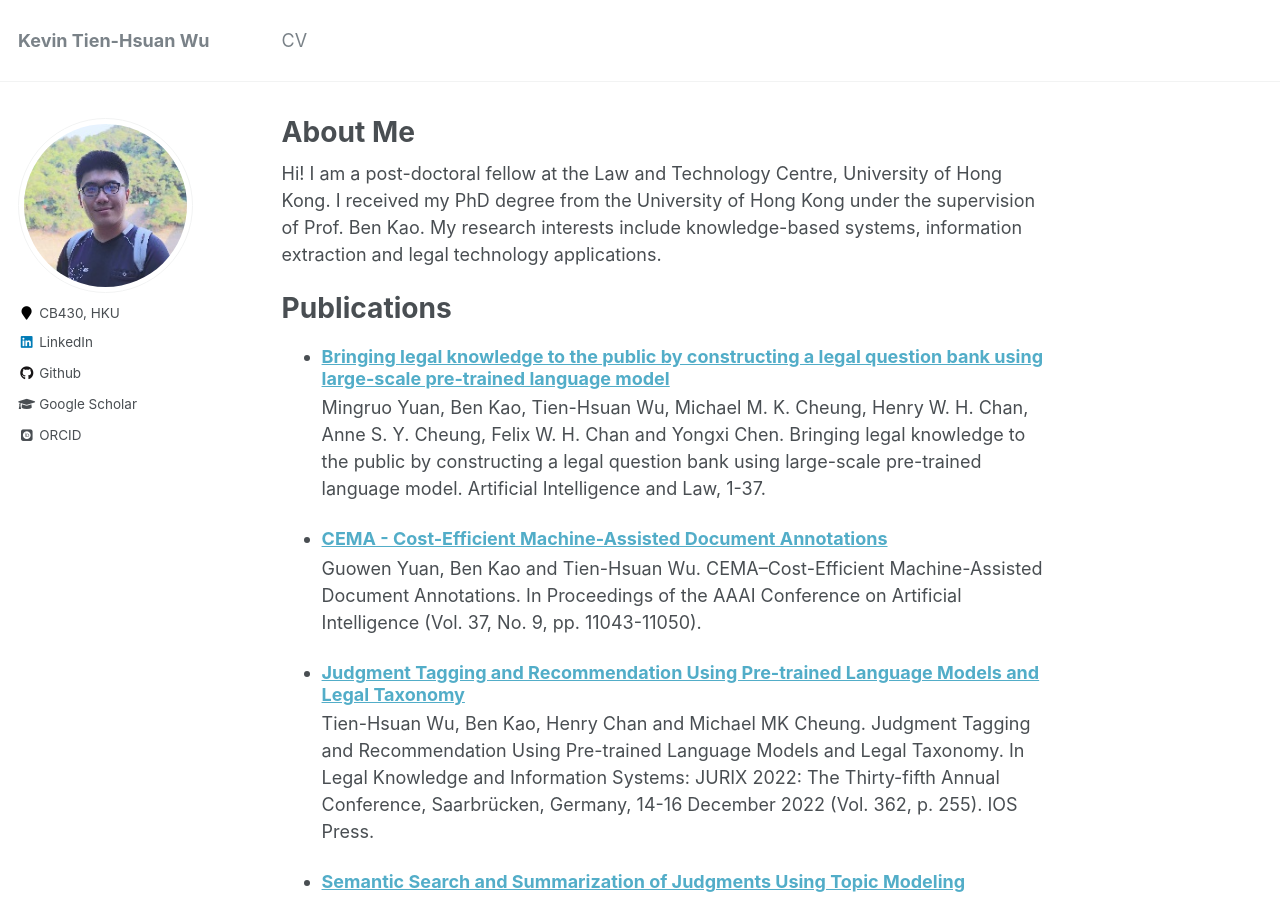
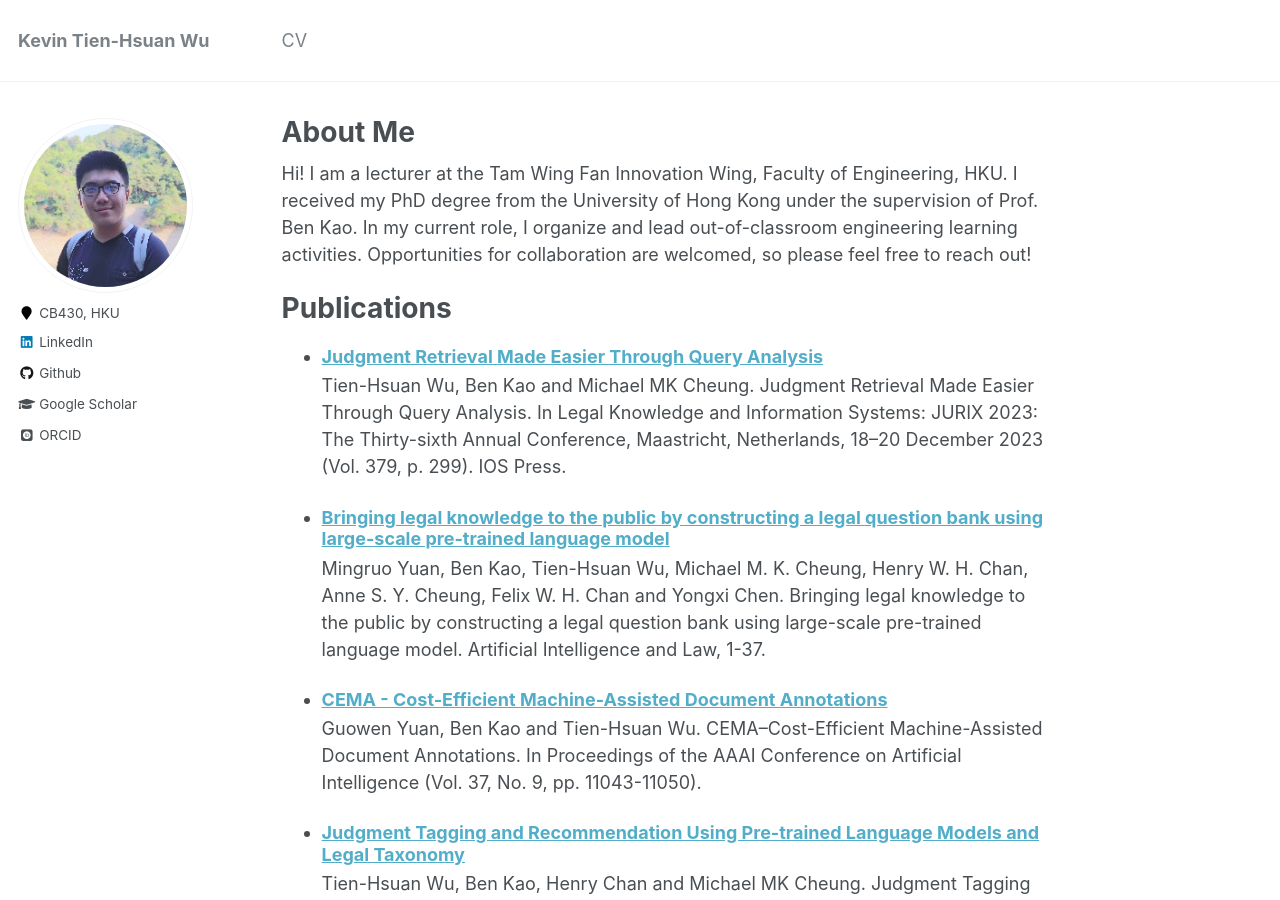
Before and after one commit to kevinthwu/kevinthwu.github.io, a Jekyll site: the page built from _pages/about.md, in a window 1280 px wide and 900 px high. Built offline with Jekyll 4.4.1, drawn with Linux system fonts in a browser that asks for light colours; some web fonts are replaced.

Commit message:
updated pub, job

```diff
--- a/_config.yml
+++ b/_config.yml
@@ -10,7 +10,7 @@ locale                   : "en-US"
 title                    : "Kevin Tien-Hsuan Wu"
 title_separator          : "-"
 name                     : &name "Kevin Wu"
-description              : &description "Post-doctoral Fellow, Dept. of Compute Science, HKU"
+description              : &description "Lecturer, Tam Wing Fan Innovation Wing, HKU"
 url                      : https://kevinthwu.github.io # the base hostname & protocol for your site e.g. "https://mmistakes.github.io"
 baseurl                  : "" # the subpath of your site, e.g. "/blog"
 repository               : "kevinthwu/kevinthwu.github.io"
--- a/_pages/about.md
+++ b/_pages/about.md
@@ -10,7 +10,10 @@ redirect_from:
 
 {% include base_path %}
 
-Hi! I am a post-doctoral fellow at the Law and Technology Centre, University of Hong Kong. I received my PhD degree from the University of Hong Kong under the supervision of Prof. Ben Kao. My research interests include knowledge-based systems, information extraction and legal technology applications.
+Hi! I am a lecturer at the Tam Wing Fan Innovation Wing, Faculty of Engineering, HKU. I received my PhD degree from the University of Hong Kong under the supervision of Prof. Ben Kao.
+<!-- My research interests include knowledge-based systems, information extraction and legal technology applications. -->
+ In my current role, I organize and lead out-of-classroom engineering learning activities. Opportunities for collaboration are welcomed, so please feel free to reach out!
+
 
 Publications
 ======
--- /dev/null
+++ b/_publications/2023-12-log.md
@@ -0,0 +1,11 @@
+---
+title: "Judgment Retrieval Made Easier Through Query Analysis"
+collection: publications
+permalink: /publication/tagging
+excerpt: ""
+date: 2023-12-20
+venue: "JURIX"
+paperurl: 'https://ebooks.iospress.nl/doi/10.3233/FAIA230978'
+citation: "Tien-Hsuan Wu, Ben Kao and Michael MK Cheung. Judgment Retrieval Made Easier Through Query Analysis. In Legal Knowledge and Information Systems: JURIX 2023: The Thirty-sixth Annual Conference, Maastricht, Netherlands, 18–20 December 2023 (Vol. 379, p. 299). IOS Press."
+---
+The Hong Kong Legal Information Institute (HKLII) provides a repository of legal documents in Hong Kong and such as ordinances and historical court judgments. HKLII provides a search facility through which users retrieve relevant documents. We perform statistical analysis on HKLII access log over a 5-year period categorizing user search queries and discovering interesting user access patterns. Based on this study, we propose enhancing user experience through identifying the search intent of the user. We classify a user query into one of several types and customize the search behavior based on the query type to enhance user experience. Our study provides an example of leveraging log analysis in legal information system design.
```
Also changed, not shown: _publications/2021-12-topic-summary.md (+1 -1 lines), _publications/2022-12-tagging.md (+1 -1 lines), 1 other file.
